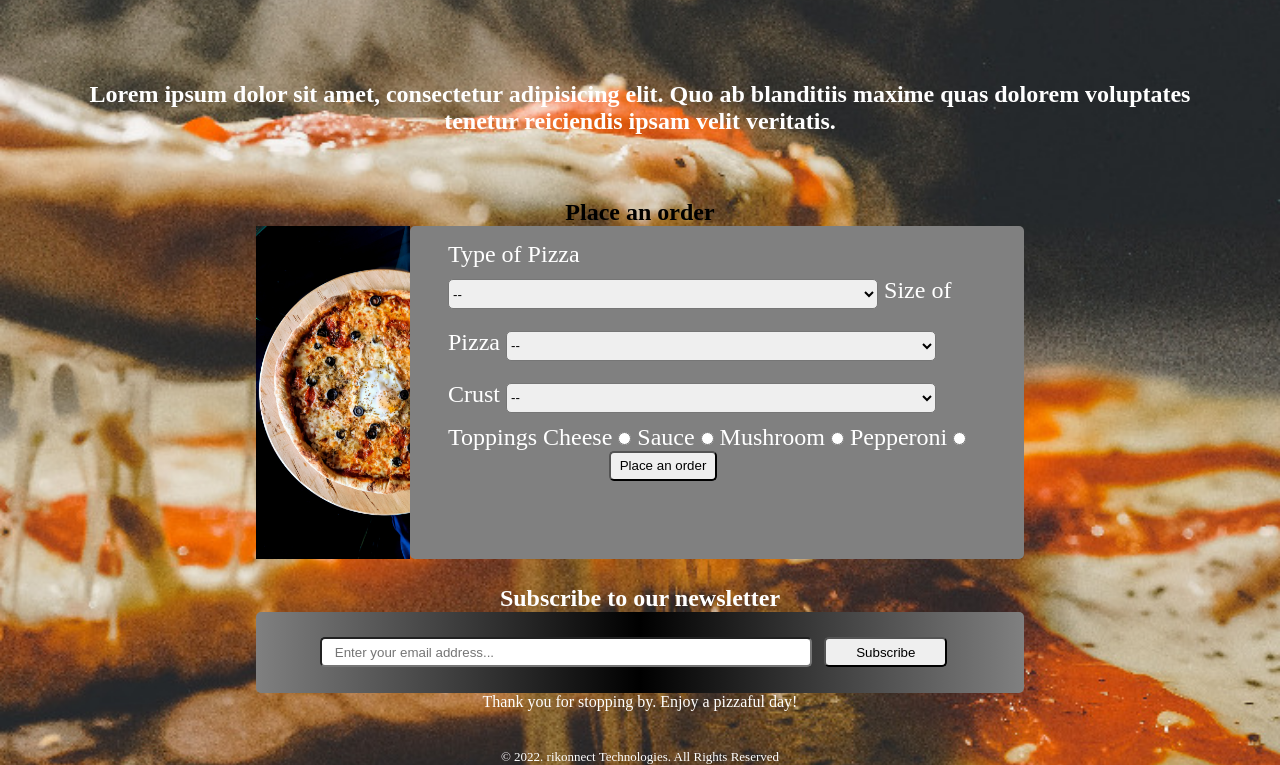
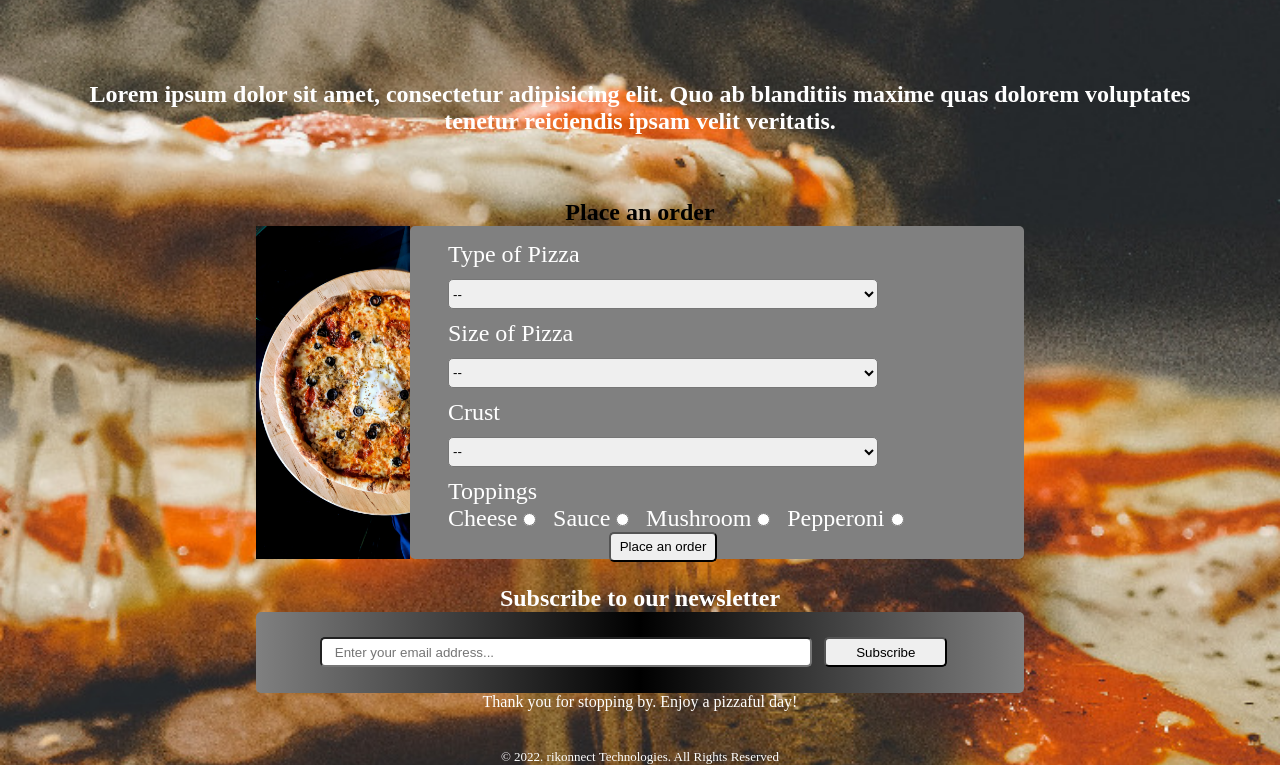
Before and after one commit to chacha-john/ProjectPizza, a plain HTML site: page index.html in a window 1280 px wide. Shown: the part 139-904 px from the top of the page. Drawn offline with Linux system fonts and the light colour scheme.

Commit message:
pt/rf - change the arrangement of the toppings and move the toppings to a container for styling...change the checkbox to radio button

```diff
--- a/index.html
+++ b/index.html
@@ -28,42 +28,50 @@
             <div class="order">
                 <img src="assets/form.jpeg" alt="Form Image">
                 <form name="orderForm" id="orderForm">
-                    <label for="typeOfPizza">Type of Pizza</label>
+                    <label class="block" for="typeOfPizza">Type of Pizza</label>
                     <select name="typeOfPizza" id="typeOfPizza" required>
                         <option value="">--</option>
                         <option value="350">Greek Pizza</option>
                         <option value="650">California Pizza</option>
                         <option value="950">Chicago Pizza</option>
                     </select>
-                    <label for="sizeOfPizza">Size of Pizza</label>
+                    <label class="block" for="sizeOfPizza">Size of Pizza</label>
                     <select name="sizeOfPizza" id="sizeOfPizza" required>
                         <option value="">--</option>
                         <option value="300">Small</option>
                         <option value="600">Medium</option>
                         <option value="900">Large</option>
                     </select>
-                    <label for="crust">Crust</label>
+                    <label class="block" for="crust">Crust</label>
                     <select name="crust" id="crust" required>
                         <option value="">--</option>
                         <option value="200">Crispy</option>
                         <option value="350">Stuffed</option>
                         <option value="500">Glutten-free</option>
                     </select>
-                    <label for="toppings">Toppings</label>
-                    Cheese
-                    <input type="radio" name="topping" id="cheese" value="50">
-                    Sauce
-                    <input type="radio" name="topping" id="sauce" value="50">
-                    Mushroom
-                    <input type="radio" name="topping" id="mushroom" value="200">
-                    Pepperoni
-                    <input type="radio" name="topping" id="pepperoni" value="100">
+                    <label class="block">Toppings</label>
+                    <div class="radio">
+                        <label for="cheese">Cheese</label>
+                        <input type="radio" name="topping" id="cheese" value="50">
+                        <label for="sauce">Sauce</label>
+                        <input type="radio" name="topping" id="sauce" value="50">
+                        <label for="mushroom">Mushroom</label>
+                        <input type="radio" name="topping" id="mushroom" value="200">
+                        <label for="pepperoni">Pepperoni</label>
+                        <input type="radio" name="topping" id="pepperoni" value="100">
+                    </div>
+
                     <button type="submit" id="submit">Place an order</button>
-                    <button type="submit" id="delivery">Home delivery?</button>
-                    <button type="submit" id="checkout">Checkout</button>
                 </form>
             </div>
+
+        </section>
+        <section id="feedback">
             <div id="output"></div>
+            <div id="control">
+                <button type="submit" id="delivery">Home delivery?</button>
+                <button type="submit" id="checkout">Checkout</button>
+            </div>
         </section>
         <section id="newsletter">
             <h3>Subscribe to our newsletter</h3>
```
